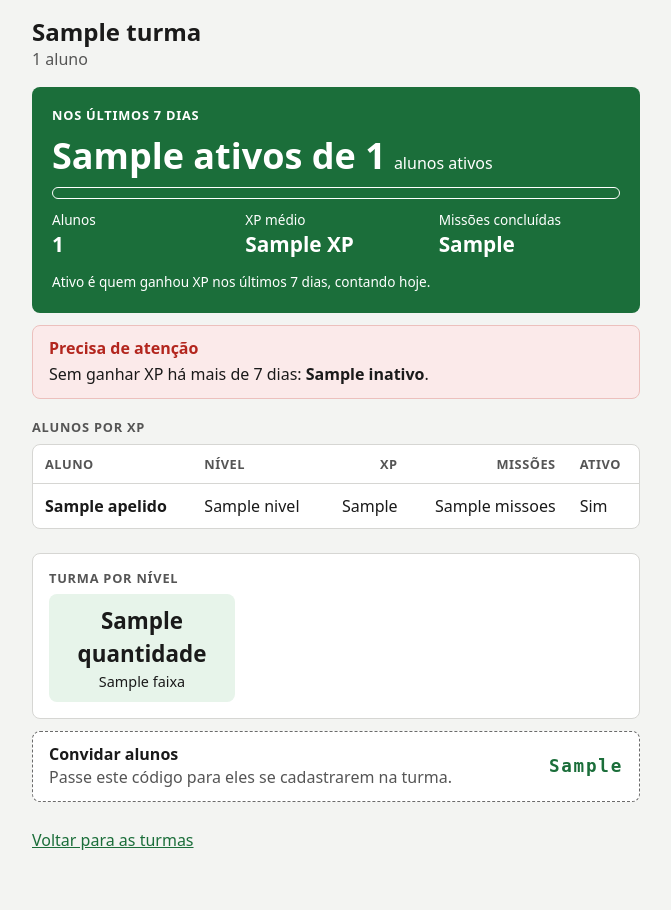
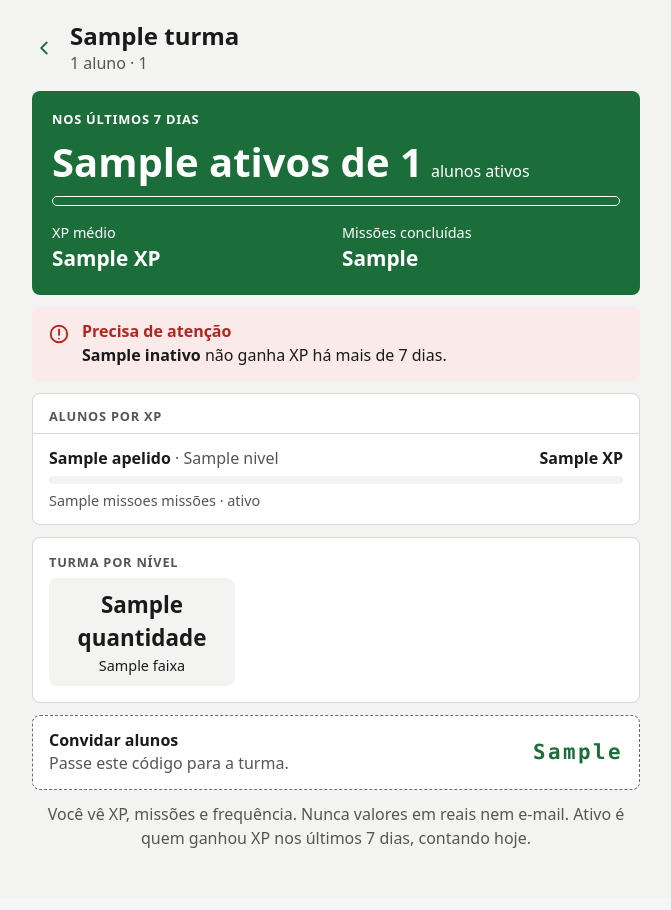
Before and after one commit to LyanKaleu/EducaInvest, a Flask app: template app/templates/professor/turma.html in a window 1280 px wide. Shown: the part 110-1020 px from the top of the page, without its empty margins (304-975 px from the left). After the commit the page ends 958 px from the top, so only its background shows below. Run offline with Flask 3, Linux system fonts and the light colour scheme; the visitor is signed in with stand-in values (Sample User, id 1); the template is opened without the code that fills it: most values are stand-ins (such as "Sample title", 1, 10 or a date in 2020); some libraries are stand-ins or nearby versions.

Commit message:
feat(ui): segue o protótipo navegável no login, no cadastro e nas telas do professor
Login e cadastro sem o topo, com a marca grande. Lista de turmas com o
número de alunos (turma_repo.listar_do_professor ganha total_alunos).
Painel da turma com o ranking em lista e barras (<progress>, sem style
inline por causa da CSP); os dois testes que liam a tabela passam a ler
a lista, com as mesmas asserções.

Co-Authored-By: Claude Opus 5.5 <noreply@anthropic.com>

```diff
--- a/app/repositories/turma_repo.py
+++ b/app/repositories/turma_repo.py
@@ -46,8 +46,12 @@ class TurmaRepository:
         return self.buscar_do_professor(professor_id, cursor.lastrowid)
 
     def listar_do_professor(self, professor_id) -> list[dict]:
+        """Turmas do professor, cada uma com `total_alunos` (quantos alunos estão matriculados)."""
         linhas = self.conn.execute(
-            "SELECT * FROM turmas WHERE professor_id = ? ORDER BY nome",
+            """
+            SELECT t.*, (SELECT COUNT(*) FROM matriculas m WHERE m.turma_id = t.id) AS total_alunos
+            FROM turmas t WHERE t.professor_id = ? ORDER BY t.nome
+            """,
             (professor_id,),
         ).fetchall()
         return [dict(linha) for linha in linhas]
--- a/app/static/css/app.css
+++ b/app/static/css/app.css
@@ -52,7 +52,7 @@ main:focus { outline: none; }
 /* ---------- Topo ---------- */
 
 .topo {
-  display: flex; flex-wrap: wrap; align-items: center;
+  display: flex; flex-wrap: nowrap; align-items: center;
   gap: .25rem 1rem; padding: .5rem 1rem; min-height: 3.5rem;
   background: var(--fundo); border-bottom: 1px solid var(--divisoria);
 }
@@ -60,8 +60,12 @@ main:focus { outline: none; }
   font-weight: 700; font-size: 1.15rem; text-decoration: none; color: var(--primaria);
   display: inline-flex; align-items: center; min-height: 44px;
 }
-/* Quem está logado: apelido e perfil, ao lado da marca. */
-.identificacao { color: var(--texto-suave); font-size: .9rem; margin-right: auto; }
+/* Quem está logado: apelido e perfil, ao lado da marca. Encolhe com reticências para o topo
+   caber numa linha só no celular. */
+.identificacao {
+  flex: 1 1 0; min-width: 0; overflow: hidden; text-overflow: ellipsis; white-space: nowrap;
+  color: var(--texto-suave); font-size: .9rem;
+}
 .marca + .menu-topo { margin-left: auto; }  /* visitante: sem identificação, menu à direita */
 .menu-topo ul { display: flex; flex-wrap: wrap; gap: 0 1rem; margin: 0; padding: 0; list-style: none; }
 .menu-topo a { display: inline-flex; align-items: center; min-height: 44px; }
@@ -434,22 +438,22 @@ label.alt { cursor: pointer; }
 
 /* ---------- Turmas e painel da turma (professor) ---------- */
 
-code.codigo-turma { font-size: 1.1rem; font-weight: 700; letter-spacing: .1em; color: var(--primaria); }
-.indicador h3 { line-height: 1.3; }
-/* Quatro números: sempre 2 x 2, para não sobrar um cartão sozinho na segunda linha. */
-.indicadores-turma { grid-template-columns: repeat(2, 1fr); }
-/* No celular estreito a tabela rola sozinha, sem empurrar a página para o lado. */
-.tabela-rolavel { overflow-x: auto; margin-bottom: 1.5rem; background: var(--fundo); border: 1px solid var(--divisoria); border-radius: var(--raio); }
-.tabela-turma { width: 100%; border-collapse: collapse; font-variant-numeric: tabular-nums; }
-.tabela-turma th, .tabela-turma td { padding: .6rem .75rem; text-align: left; border-bottom: 1px solid var(--divisoria); }
-.tabela-turma tbody tr:last-child th, .tabela-turma tbody tr:last-child td { border-bottom: 0; }
-.tabela-turma thead th { font-size: .8rem; text-transform: uppercase; letter-spacing: .04em; color: var(--texto-suave); }
-.tabela-turma tbody th { font-weight: 600; overflow-wrap: anywhere; }
-.tabela-turma .numero { text-align: right; }
-.tabela-turma .sem-quebra { white-space: nowrap; }
+code.codigo-turma { font-family: ui-monospace, Consolas, monospace; font-size: 1.1rem; font-weight: 700; letter-spacing: .1em; color: var(--primaria); }
+/* Lista de turmas: o cartão inteiro abre a turma; faixa verde como no protótipo. */
+.turmas { list-style: none; margin: 0 0 1rem; padding: 0; display: flex; flex-direction: column; gap: .625rem; }
+.turma-item {
+  display: flex; align-items: center; justify-content: space-between; gap: .75rem;
+  padding: .875rem 1rem; color: var(--texto); text-decoration: none;
+  background: var(--fundo); border: 1px solid var(--divisoria); border-left: 6px solid var(--primaria); border-radius: var(--raio);
+}
+a.turma-item:hover { color: var(--texto); background: #fafbfa; }
+.turma-item code.codigo-turma { font-size: 1rem; }
+.form-turma { gap: .75rem; }
+.form-turma .campo { margin: 0; }
+.form-turma .dica { margin: 0; font-size: .9rem; }
 
-.cabecalho-turma { display: flex; flex-direction: column; margin-bottom: 1rem; }
-.cabecalho-turma h1 { margin: 0; overflow-wrap: anywhere; }
+.titulo-turma { display: flex; flex-direction: column; min-width: 0; }
+.titulo-turma h1 { margin: 0; overflow-wrap: anywhere; }
 /* Destaque da turma: cartão verde, como o saldo do aluno. */
 .cartao-turma {
   display: flex; flex-direction: column; gap: .75rem;
@@ -458,20 +462,27 @@ code.codigo-turma { font-size: 1.1rem; font-weight: 700; letter-spacing: .1em; c
 }
 .cartao-turma .rotulo { color: var(--texto-sobre-cor); }
 .ativos-turma { margin: 0; }
-.ativos-turma strong { font-size: 2.25rem; line-height: 1.1; margin-right: .25rem; font-variant-numeric: tabular-nums; }
-.cartao-turma progress { border-color: var(--texto-sobre-cor); background: transparent; color: var(--texto-sobre-cor); }
-.cartao-turma progress::-webkit-progress-bar { background: transparent; }
-.cartao-turma progress::-webkit-progress-value { background: var(--texto-sobre-cor); }
-.cartao-turma progress::-moz-progress-bar { background: var(--texto-sobre-cor); }
-.numeros-turma { display: grid; grid-template-columns: repeat(3, minmax(0, 1fr)); gap: .75rem; margin: 0; font-variant-numeric: tabular-nums; }
-.numeros-turma dt { font-size: .85rem; line-height: 1.3; }
+.ativos-turma strong { font-size: 2.5rem; line-height: 1.1; margin-right: .25rem; font-variant-numeric: tabular-nums; }
+.numeros-turma { display: grid; grid-template-columns: repeat(2, minmax(0, 1fr)); gap: .75rem; margin: .25rem 0 0; font-variant-numeric: tabular-nums; }
+.numeros-turma dt { font-size: .9rem; }
 .numeros-turma dd { margin: 0; font-size: 1.3rem; font-weight: 700; }
-.nota-turma { margin: 0; font-size: .85rem; }
-/* Alerta de inativos: fundo de erro, título em vermelho, nomes em texto. */
-.atencao { padding: .75rem 1rem; margin-bottom: .75rem; border-radius: var(--raio); background: var(--erro-fundo); border: 1px solid #ecc0bd; }
-.atencao h2 { margin: 0 0 .25rem; font-size: 1rem; color: var(--perigo); }
+/* Alerta de inativos: fundo de erro, ícone e título em vermelho, nomes em texto. */
+.atencao { display: flex; gap: .75rem; align-items: flex-start; padding: .875rem 1rem; margin-bottom: .75rem; border-radius: var(--raio); background: var(--erro-fundo); }
+.atencao svg { flex: none; margin-top: 2px; color: var(--perigo); }
+.atencao h2 { margin: 0 0 .125rem; font-size: 1rem; color: var(--perigo); }
 .atencao p { margin: 0; overflow-wrap: anywhere; }
-.tabela-turma td.inativo { color: var(--perigo); font-weight: 600; }
+/* Ranking: lista com barra relativa ao maior XP; inativo em cinza e vermelho, escrito. */
+.ranking-cartao { padding: 0; gap: 0; overflow: hidden; }
+.ranking-cartao > .rotulo { padding: .875rem 1rem .5rem; }
+.ranking { list-style: none; margin: 0; padding: 0; }
+.aluno-ranking { display: flex; flex-direction: column; gap: .375rem; padding: .75rem 1rem; border-top: 1px solid var(--divisoria); }
+.aluno-ranking .apelido { overflow-wrap: anywhere; }
+.aluno-ranking progress { height: .5rem; border: 0; }
+.aluno-ranking.inativo progress { color: var(--borda); }
+.aluno-ranking.inativo progress::-webkit-progress-value { background: var(--borda); }
+.aluno-ranking.inativo progress::-moz-progress-bar { background: var(--borda); }
+.situacao { font-size: .9rem; color: var(--texto-suave); }
+.aluno-ranking.inativo .situacao { color: var(--perigo); font-weight: 600; }
 /* Turma por nível: um quadro por nível, o número em cima. */
 .niveis { display: grid; grid-template-columns: repeat(3, minmax(0, 1fr)); gap: .5rem; margin: 0; text-align: center; }
 .niveis > div { display: flex; flex-direction: column; padding: .6rem .25rem; border-radius: var(--raio); background: var(--suave); }
@@ -481,14 +492,27 @@ code.codigo-turma { font-size: 1.1rem; font-weight: 700; letter-spacing: .1em; c
 /* Convite: o código em destaque, com contorno tracejado. */
 .convite {
   display: flex; flex-wrap: wrap; align-items: center; justify-content: space-between; gap: .5rem 1rem;
-  padding: .75rem 1rem; margin-bottom: 1rem; border-radius: var(--raio);
+  padding: .875rem 1rem; margin-bottom: .75rem; border-radius: var(--raio);
   background: var(--fundo); border: 1px dashed var(--borda);
 }
 .convite h2 { margin: 0; font-size: 1rem; }
 .convite p { margin: 0; }
-.codigo-grande { font-size: 1.4rem; padding: .5rem 1rem; border: 1px dashed var(--borda); border-radius: var(--raio); }
+.convite code.codigo-turma { font-size: 1.3rem; letter-spacing: .12em; }
 
-/* ---------- Cadastro ---------- */
+/* ---------- Login e cadastro ---------- */
+
+/* Marca grande no lugar do topo, como no protótipo. */
+.marca-entrada { display: flex; flex-direction: column; align-items: center; gap: .5rem; padding: 1.75rem 0 1rem; text-align: center; }
+.marca-entrada h1 { margin: .25rem 0 0; }
+.marca-entrada p { margin: 0; }
+.logo { display: grid; place-items: center; width: 64px; height: 64px; border-radius: 18px; background: var(--primaria); color: var(--texto-sobre-cor); }
+form.cartao .campo, .cartao > .campo { margin: 0; }
+form.cartao, .cartao:has(> .campo) { gap: .875rem; }
+form > .cartao + .botao-largo, form.cartao .botao-largo { margin-top: .25rem; }
+form > .cartao + .botao-largo { margin-top: .75rem; }
+.campo-codigo { font-family: ui-monospace, Consolas, monospace; letter-spacing: .12em; text-transform: uppercase; }
+.consentimento { display: flex; align-items: flex-start; margin: 0; }
+.consentimento input { margin-top: .15rem; }
 
 /* Escolha do tipo de conta no cadastro: a opção atual fica cheia, a outra só com contorno. */
 .escolha-perfil { display: flex; gap: .5rem; margin-bottom: 1.5rem; }
--- a/app/templates/professor/turma.html
+++ b/app/templates/professor/turma.html
@@ -1,64 +1,81 @@
 {% extends "base.html" %}
-{# Uma turma: painel do progresso (HU5) e código de acesso. Só apelido, XP, nível e
-   missões: nunca e-mail nem valores em reais (RN-18, INVARIANTES N5). #}
+{# Uma turma (protótipo do pitch): frequência, alerta de inativos, ranking por XP, turma por nível e convite (HU5).
+   Só apelido, XP, nível e missões: nunca e-mail nem valores em reais (RN-18, INVARIANTES N5). #}
 
 {% block titulo %}{{ turma.nome }}{% endblock %}
 
 {% block conteudo %}
-<div class="cabecalho-turma">
-  <h1>{{ turma.nome }}</h1>
-  <span class="dica">{{ painel.total_alunos }} {{ 'aluno' if painel.total_alunos == 1 else 'alunos' }}</span>
+<div class="cabecalho-voltar">
+  <a class="voltar" href="{{ url_for('professor.turmas') }}">
+    <svg aria-hidden="true" focusable="false" width="22" height="22" viewBox="0 0 24 24" fill="none" stroke="currentColor"
+         stroke-width="2" stroke-linecap="round" stroke-linejoin="round"><path d="M15 18l-6-6 6-6"/></svg>
+    <span class="oculto">Voltar para as turmas</span>
+  </a>
+  <div class="titulo-turma">
+    <h1>{{ turma.nome }}</h1>
+    <span class="dica"><span id="total-alunos">{{ painel.total_alunos }}</span> {{ 'aluno' if painel.total_alunos == 1 else 'alunos' }}{% if session.get('apelido') %} · {{ session.get('apelido') }}{% endif %}</span>
+  </div>
 </div>
+
+{% set convite %}
+  <section class="convite" aria-labelledby="titulo-convite">
+    <div>
+      <h2 id="titulo-convite">Convidar alunos</h2>
+      <p class="dica">Passe este código para a turma.</p>
+    </div>
+    <code class="codigo-turma">{{ turma.codigo_acesso }}</code>
+  </section>
+{% endset %}
 
 {% if painel.total_alunos %}
   {# Destaque: quantos estão ativos, com a barra da proporção. Os números seguem em texto. #}
   <section class="cartao-turma" aria-labelledby="titulo-semana">
     <h2 id="titulo-semana" class="rotulo">Nos últimos 7 dias</h2>
     <p class="ativos-turma"><strong id="ativos-semana">{{ painel.ativos }} de {{ painel.total_alunos }}</strong> alunos ativos</p>
-    <progress max="{{ painel.total_alunos }}" value="{{ painel.ativos }}" aria-labelledby="titulo-semana">
+    <progress class="fina clara" max="{{ painel.total_alunos }}" value="{{ painel.ativos }}" aria-labelledby="titulo-semana">
       {{ painel.ativos }} de {{ painel.total_alunos }}
     </progress>
     <dl class="numeros-turma">
-      <div><dt id="titulo-total-alunos">Alunos</dt><dd id="total-alunos">{{ painel.total_alunos }}</dd></div>
-      <div><dt id="titulo-xp-medio">XP médio</dt><dd id="xp-medio">{{ painel.xp_medio }} XP</dd></div>
-      <div><dt id="titulo-missoes">Missões concluídas</dt><dd id="missoes-concluidas">{{ painel.missoes_concluidas }}</dd></div>
+      <div><dt>XP médio</dt><dd id="xp-medio">{{ painel.xp_medio }} XP</dd></div>
+      <div><dt>Missões concluídas</dt><dd id="missoes-concluidas">{{ painel.missoes_concluidas }}</dd></div>
     </dl>
-    <p class="nota-turma">Ativo é quem ganhou XP nos últimos 7 dias, contando hoje.</p>
   </section>
 
   {% if painel.inativos %}
+    {% set varios = painel.inativos | length > 1 %}
     <section id="atencao" class="atencao" aria-labelledby="titulo-atencao">
-      <h2 id="titulo-atencao">Precisa de atenção</h2>
-      <p>Sem ganhar XP há mais de 7 dias: <strong>{{ painel.inativos | join(', ') }}</strong>.</p>
+      <svg aria-hidden="true" focusable="false" width="22" height="22" viewBox="0 0 24 24" fill="none" stroke="currentColor"
+           stroke-width="2" stroke-linecap="round" stroke-linejoin="round"><circle cx="12" cy="12" r="9"/><path d="M12 7v6M12 17h.01"/></svg>
+      <div>
+        <h2 id="titulo-atencao">Precisa de atenção</h2>
+        <p><strong>{{ painel.inativos | join(', ') }}</strong> {{ 'não ganham' if varios else 'não ganha' }} XP há mais de 7 dias.</p>
+      </div>
     </section>
   {% endif %}
 
-  <h2 class="rotulo titulo-secao">Alunos por XP</h2>
-  <div class="tabela-rolavel">
-    <table class="tabela-turma">
-      <thead>
-        <tr><th scope="col">Aluno</th><th scope="col">Nível</th><th scope="col" class="numero">XP</th>
-            <th scope="col" class="numero">Missões</th><th scope="col">Ativo</th></tr>
-      </thead>
-      <tbody>
-        {% for aluno in painel.ranking %}
-          <tr>
-            <th scope="row">{{ aluno.apelido }}</th>
-            <td class="sem-quebra">{{ aluno.nivel.nome }}</td>
-            <td class="numero">{{ aluno.xp }}</td>
-            <td class="numero">{{ aluno.missoes }}</td>
-            <td{% if not aluno.ativo %} class="inativo"{% endif %}>{{ 'Sim' if aluno.ativo else 'Não' }}</td>
-          </tr>
-        {% endfor %}
-      </tbody>
-    </table>
-  </div>
+  {# Barras relativas ao maior XP da turma. Sem style inline (a CSP bloqueia): <progress> com max. #}
+  {% set maior_xp = (painel.ranking | map(attribute='xp') | max) or 1 %}
+  <section class="cartao ranking-cartao" aria-labelledby="titulo-ranking">
+    <h2 id="titulo-ranking" class="rotulo">Alunos por XP</h2>
+    <ol class="ranking">
+      {% for aluno in painel.ranking %}
+        <li class="aluno-ranking{% if not aluno.ativo %} inativo{% endif %}">
+          <div class="cartao-topo base">
+            <span><strong class="apelido">{{ aluno.apelido }}</strong> <span class="dica">· {{ aluno.nivel.nome }}</span></span>
+            <strong class="numero">{{ aluno.xp }} XP</strong>
+          </div>
+          <progress class="fina" max="{{ maior_xp }}" value="{{ aluno.xp }}" aria-hidden="true"></progress>
+          <span class="situacao">{{ aluno.missoes }} {{ 'missão' if aluno.missoes == 1 else 'missões' }} · {{ 'ativo' if aluno.ativo else 'inativo' }}</span>
+        </li>
+      {% endfor %}
+    </ol>
+  </section>
 
   <section class="cartao" aria-labelledby="titulo-niveis">
     <h2 id="titulo-niveis" class="rotulo">Turma por nível</h2>
     <dl class="niveis">
       {% for faixa in painel.por_nivel %}
-        <div{% if faixa.quantidade %} class="com-alunos"{% endif %}>
+        <div{% if faixa.quantidade and not loop.first %} class="com-alunos"{% endif %}>
           <dd id="nivel-{{ loop.index }}">{{ faixa.quantidade }}</dd>
           <dt>{{ faixa.nome }}</dt>
         </div>
@@ -66,20 +83,13 @@
     </dl>
   </section>
 
-  <section class="convite" aria-labelledby="titulo-convite">
-    <div>
-      <h2 id="titulo-convite">Convidar alunos</h2>
-      <p class="dica">Passe este código para eles se cadastrarem na turma.</p>
-    </div>
-    <code class="codigo-turma">{{ turma.codigo_acesso }}</code>
-  </section>
+  {{ convite }}
+  <p class="dica centro">Você vê XP, missões e frequência. Nunca valores em reais nem e-mail. Ativo é quem ganhou XP nos últimos 7 dias, contando hoje.</p>
 {% else %}
+  {{ convite }}
   <div class="vazio">
     <strong>Nenhum aluno ainda.</strong>
-    <p>Passe este código para seus alunos entrarem na turma:</p>
-    <code class="codigo-turma codigo-grande">{{ turma.codigo_acesso }}</code>
+    <p class="dica">Quando os alunos se cadastrarem com o código, o progresso da turma aparece aqui.</p>
   </div>
 {% endif %}
-
-<p><a class="link-acao" href="{{ url_for('professor.turmas') }}">Voltar para as turmas</a></p>
 {% endblock %}
```
Also changed, not shown: app/templates/auth/cadastro.html (+18 -7 lines), app/templates/auth/login.html (+14 -9 lines), app/templates/professor/turmas.html (+17 -15 lines), tests/integration/test_painel_professor_rotas.py (+10 -7 lines), tests/integration/test_professor_flow.py (+10 -0 lines).
